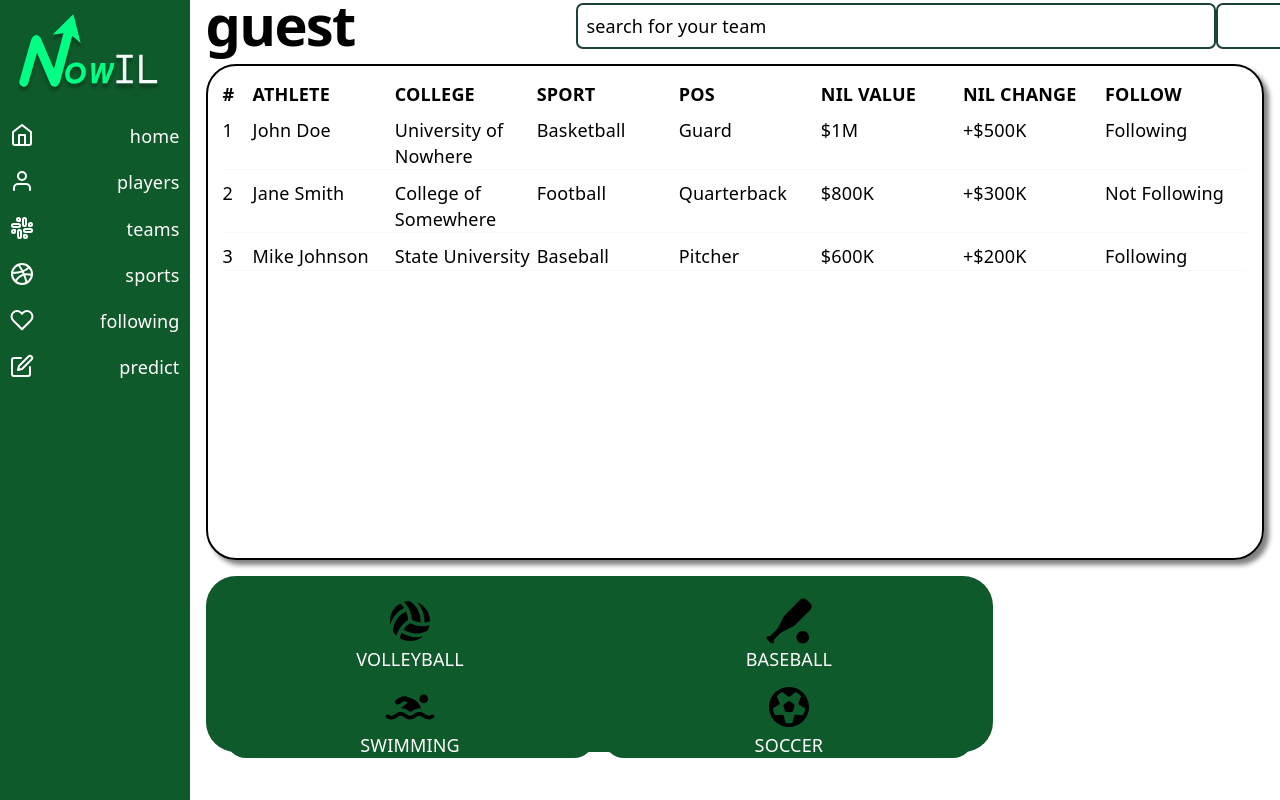
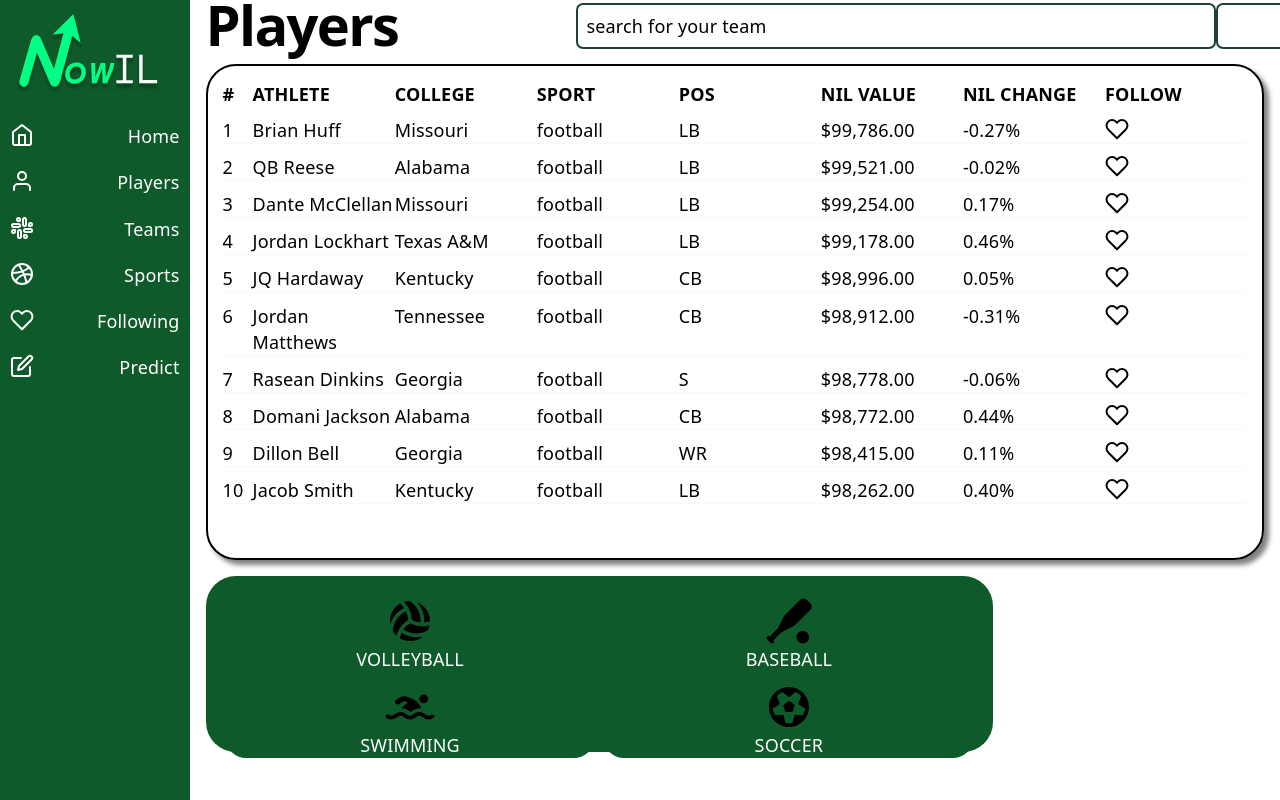
Before and after one commit to an-npc/NowIL, a React app in the folder frontend/: page /guest in a window 1280 px wide. Shown: the top 800 px of the page. Built offline with nearby package versions, Linux system fonts and the light colour scheme; no server answers; the HTML template or start-up script is replaced by a standard one.

Commit message:
Homepage and Players table fetches from backend

```diff
--- a/frontend/src/App.jsx
+++ b/frontend/src/App.jsx
@@ -7,42 +7,6 @@ import Homepage from './pages/homepage';
 import Index from './pages/Index';
 import Guest from './pages/myguest';
 import Predict from './pages/predict';
-
-let data = [
-  {
-    id: 1,
-    rank: 1,
-    athlete: 'John Doe',
-    college: 'University of Nowhere',
-    sport: 'Basketball',
-    position: 'Guard',
-    nilValue: '$1M',
-    nilChange: '+$500K',
-    following: true
-  },
-  {
-    id: 2,
-    rank: 2,
-    athlete: 'Jane Smith',
-    college: 'College of Somewhere',
-    sport: 'Football',
-    position: 'Quarterback',
-    nilValue: '$800K',
-    nilChange: '+$300K',
-    following: false
-  },
-  {
-    id: 3,
-    rank: 3,
-    athlete: 'Mike Johnson',
-    college: 'State University',
-    sport: 'Baseball',
-    position: 'Pitcher',
-    nilValue: '$600K',
-    nilChange: '+$200K',
-    following: true
-  }
-];
 
 // acts as Map in my dev-port-iii
 
@@ -56,19 +20,19 @@ function App() {
           <div className='column'>
             <div className='center'><img src={NowILLogo} alt='NowIL_Logo' className='logo' /></div>
             <Link to="/">
-              <div className='row'><Home /><p>home</p>
+              <div className='row'><Home /><p>Home</p>
               </div>
             </Link>
             <Link to="/guest">
               <div className='row'>
-                <User /> <p>players</p>
+                <User /> <p>Players</p>
               </div>
             </Link>
-            <div className='row'><Slack /> <p>teams</p></div>
-            <div className='row'><Dribbble /> <p>sports</p></div>
-            <div className='row'><Heart /> <p>following</p></div>
+            <div className='row'><Slack /> <p>Teams</p></div>
+            <div className='row'><Dribbble /> <p>Sports</p></div>
+            <div className='row'><Heart /> <p>Following</p></div>
             <Link to="/predict">
-              <div className='row'><Edit /> <p>predict</p></div>
+              <div className='row'><Edit /> <p>Predict</p></div>
             </Link>
           </div>
         </section>
--- /dev/null
+++ b/frontend/src/assets/data/placeholder-data.js
@@ -0,0 +1,20 @@
+  export const top_10_data = [
+    {"player_id": 809,"first_name": "Brian","last_name": "Huff","school": "Missouri","sport": "football","position": "LB","college_year": "Freshman","nil": 99786,"nil_delta": -0.26668101711277786},
+    {    "player_id": 1641,    "first_name": "QB",    "last_name": "Reese",    "school": "Alabama",    "sport": "football",    "position": "LB",    "college_year": "Freshman",    "nil": 99521,    "nil_delta": -0.0178214942203078  },
+    {    "player_id": 835,    "first_name": "Dante",    "last_name": "McClellan",    "school": "Missouri",    "sport": "football",    "position": "LB",    "college_year": "Freshman",    "nil": 99254,    "nil_delta": 0.1714347255267197  },
+    {    "player_id": 1366,    "first_name": "Jordan",    "last_name": "Lockhart",    "school": "Texas A&M",    "sport": "football",    "position": "LB",    "college_year": "Sophomore",    "nil": 99178,    "nil_delta": 0.4648808368432088  },
+    {    "player_id": 564,    "first_name": "JQ",    "last_name": "Hardaway",    "school": "Kentucky",    "sport": "football",    "position": "CB",    "college_year": "Senior",    "nil": 98996,    "nil_delta": 0.05023963146282476  },
+    {    "player_id": 1998,    "first_name": "Jordan",    "last_name": "Matthews",    "school": "Tennessee",    "sport": "football",    "position": "CB",    "college_year": "Junior",    "nil": 98912,    "nil_delta": -0.3121387676833402  },
+    {    "player_id": 415,    "first_name": "Rasean",    "last_name": "Dinkins",    "school": "Georgia",    "sport": "football",    "position": "S",    "college_year": "Freshman",    "nil": 98778,    "nil_delta": -0.059024198616172016  },
+    {    "player_id": 1596,    "first_name": "Domani",    "last_name": "Jackson",    "school": "Alabama",    "sport": "football",    "position": "CB",    "college_year": "Senior",    "nil": 98772,    "nil_delta": 0.4405339485227208  },
+    {    "player_id": 393,    "first_name": "Dillon",    "last_name": "Bell",    "school": "Georgia",    "sport": "football",    "position": "WR",    "college_year": "Senior",    "nil": 98415,    "nil_delta": 0.10790950144511124  },
+    {    "player_id": 619,    "first_name": "Jacob",    "last_name": "Smith",    "school": "Kentucky",    "sport": "football",    "position": "LB",    "college_year": "Freshman",    "nil": 98262,    "nil_delta": 0.3975040271330662  }
+  ]
+
+  export const predict_options = {
+    "conferences": ["SEC"],
+    "schools": ["Alabama","Arkansas","Auburn","Florida","Georgia","Kentucky","LSU","Mississippi State","Missouri","Oklahoma","Ole Miss","South Carolina","Tennessee","Texas","Texas A&M","Vanderbilt"],
+    "positions": ["QB","RB","WR","TE","OL","DL","LB","CB","S"],
+    "college_years": ["Freshman","Sophomore","Junior","Senior"],
+    "years": ["2025"]
+  }
--- a/frontend/src/pages/homepage.jsx
+++ b/frontend/src/pages/homepage.jsx
@@ -9,124 +9,18 @@ import { Home, User, Slack, Dribbble, Heart, Edit, Search } from 'react-feather'
 import { BrowserRouter as Router, Routes, Route, Link } from 'react-router-dom';
 
 import { MaterialReactTable, useMaterialReactTable } from 'material-react-table';
+import {fetchOrPlaceholder } from '../api/api-funcs'
+import {top_10_data} from '../assets/data/placeholder-data'
 
-let data = [
-    {
-        id: 1,
-        rank: 1,
-        athlete: 'John Doe',
-        college: 'University of Nowhere',
-        sport: 'Basketball',
-        position: 'Guard',
-        nilValue: '$1M',
-        nilChange: '+$500K',
-        following: true
-    },
-    {
-        id: 2,
-        rank: 2,
-        athlete: 'Jane Smith',
-        college: 'College of Somewhere',
-        sport: 'Football',
-        position: 'Quarterback',
-        nilValue: '$800K',
-        nilChange: '+$300K',
-        following: false
-    },
-    {
-        id: 3,
-        rank: 3,
-        athlete: 'Mike Johnson',
-        college: 'State University',
-        sport: 'Baseball',
-        position: 'Pitcher',
-        nilValue: '$600K',
-        nilChange: '+$200K',
-        following: true
-    },
-    {
-        id: 4,
-        rank: 4,
-        athlete: 'Sarah Williams',
-        college: 'Pacific University',
-        sport: 'Soccer',
-        position: 'Forward',
-        nilValue: '$550K',
-        nilChange: '+$150K',
-        following: false
-    },
-    {
-        id: 5,
-        rank: 5,
-        athlete: 'Chris Davis',
-        college: 'Midwest College',
-        sport: 'Basketball',
-        position: 'Center',
-        nilValue: '$500K',
-        nilChange: '+$100K',
-        following: true
-    },
-    {
-        id: 6,
-        rank: 6,
-        athlete: 'Emily Carter',
-        college: 'Eastern State University',
-        sport: 'Gymnastics',
-        position: 'All-Around',
-        nilValue: '$450K',
-        nilChange: '+$75K',
-        following: false
-    },
-    {
-        id: 7,
-        rank: 7,
-        athlete: 'Marcus Thompson',
-        college: 'Southern Tech',
-        sport: 'Football',
-        position: 'Wide Receiver',
-        nilValue: '$420K',
-        nilChange: '+$120K',
-        following: false
-    },
-    {
-        id: 8,
-        rank: 8,
-        athlete: 'Olivia Nguyen',
-        college: 'Northern University',
-        sport: 'Swimming',
-        position: 'Freestyle',
-        nilValue: '$380K',
-        nilChange: '+$60K',
-        following: true
-    },
-    {
-        id: 9,
-        rank: 9,
-        athlete: 'DeShawn Harris',
-        college: 'Atlantic College',
-        sport: 'Track & Field',
-        position: 'Sprinter',
-        nilValue: '$350K',
-        nilChange: '+$90K',
-        following: false
-    },
-    {
-        id: 10,
-        rank: 10,
-        athlete: 'Mia Rodriguez',
-        college: 'Western State College',
-        sport: 'Volleyball',
-        position: 'Setter',
-        nilValue: '$300K',
-        nilChange: '+$50K',
-        following: true
-    }
-];
+const params = new URLSearchParams({limit:10})
+let data = await fetchOrPlaceholder("/players/data",params,top_10_data)
+
 
 function Homepage() {
+    const USD = new Intl.NumberFormat('en-US', {style: 'currency', currency: 'USD',});
     return (
         <main className='grid-container-main' >
-            <header className='page-title center-vertical'><h1>homepage</h1></header>
+            <header className='page-title center-vertical'><h1>Home</h1></header>
             <form className='search-bar center-vertical'>
                 <div className='row row-spacing'>
                     <input className='search-input' type='search' value='search for your team' />
@@ -134,6 +28,8 @@ function Homepage() {
                 </div>
             </form>
             <section className='chart'>
+                <table>
+                    <thead>
                         <tr>
                             <th>#</th>
                             <th>ATHLETE</th>
@@ -144,22 +40,24 @@ function Homepage() {
                             <th>NIL CHANGE</th>
                             <th>FOLLOW</th>
                         </tr>
-
+                    </thead>
+                    <tbody>
                     {
-                    data.map((item) => (
-                        <tr>
-                            <th>{item.rank}</th>
-                            <td>{item.athlete}</td>
-                            <td>{item.college}</td>
+                        data.map((item, index) => (
+                            <tr key={item.player_id}>
+                                <th>{index+1}</th>
+                                <td>{`${item.first_name} ${item.last_name}`}</td>
+                                <td>{item.school}</td>
                                 <td>{item.sport}</td>
                                 <td>{item.position}</td>
-                            <td>{item.nilValue}</td>
-                            <td>{item.nilChange}</td>
-                            <td>{item.following ? <Heart fill='red' stroke='darkred' /> : <Heart />}</td>
+                                <td>{USD.format(item.nil)}</td>
+                                <td>{`${item.nil_delta.toFixed(2)}%`}</td>
+                                <td><Heart/></td>
                             </tr>
                         ))
                     }
-
+                    </tbody>
+                </table>
             </section>
             <section className='trending'>
                 <div className='sub-trending'>
--- a/frontend/src/pages/myguest.jsx
+++ b/frontend/src/pages/myguest.jsx
@@ -6,47 +6,17 @@ import Swimming from '../assets/swimming.svg'
 import '../App.css'
 import { Home, User, Slack, Dribbble, Heart, Edit, Search } from 'react-feather';
 import { BrowserRouter as Router, Routes, Route, Link } from 'react-router-dom';
+import {fetchOrPlaceholder } from '../api/api-funcs'
+import {top_10_data} from '../assets/data/placeholder-data'
 
-let data = [
-    {
-        id: 1,
-        rank: 1,
-        athlete: 'John Doe',
-        college: 'University of Nowhere',
-        sport: 'Basketball',
-        position: 'Guard',
-        nilValue: '$1M',
-        nilChange: '+$500K',
-        following: true
-    },
-    {
-        id: 2,
-        rank: 2,
-        athlete: 'Jane Smith',
-        college: 'College of Somewhere',
-        sport: 'Football',
-        position: 'Quarterback',
-        nilValue: '$800K',
-        nilChange: '+$300K',
-        following: false
-    },
-    {
-        id: 3,
-        rank: 3,
-        athlete: 'Mike Johnson',
-        college: 'State University',
-        sport: 'Baseball',
-        position: 'Pitcher',
-        nilValue: '$600K',
-        nilChange: '+$200K',
-        following: true
-    }
-];
+const params = new URLSearchParams({limit:10})
+let data = await fetchOrPlaceholder("/players/data",params,top_10_data)
 
 function Guest() {
+    const USD = new Intl.NumberFormat('en-US', {style: 'currency', currency: 'USD',});
     return (
         <main className='grid-container-main' >
-            <header className='page-title center-vertical'><h1>guest</h1></header>
+            <header className='page-title center-vertical'><h1>Players</h1></header>
             <form className='search-bar center-vertical'>
                 <div className='row'>
                     <input type='search' value='search for your team' />
@@ -65,16 +35,16 @@ function Guest() {
                     <p>FOLLOW</p>
                 </div>
                 <div className=''>
-                    {data.map((item) => (
-                        <div key={item.id} className='table-row'>
-                            <p>{item.rank}</p>
-                            <p>{item.athlete}</p>
-                            <p>{item.college}</p>
+                    {data.map((item,index) => (
+                        <div key={item.player_id} className='table-row'>
+                            <p>{index+1}</p>
+                            <p>{`${item.first_name} ${item.last_name}`}</p>
+                            <p>{item.school}</p>
                             <p>{item.sport}</p>
                             <p>{item.position}</p>
-                            <p>{item.nilValue}</p>
-                            <p>{item.nilChange}</p>
-                            <p>{item.following ? 'Following' : 'Not Following'}</p>
+                            <p>{USD.format(item.nil)}</p>
+                            <p>{`${item.nil_delta.toFixed(2)}%`}</p>
+                            <p><Heart/></p>
                         </div>
                     ))}
                 </div>
```
Also changed, not shown: frontend/src/api/api-funcs.js (+20 -4 lines), frontend/src/pages/predict.jsx (+7 -11 lines), 2 other files (tests, documents, lock files or other folders). Lines whose indentation alone changed are shown as unchanged.
